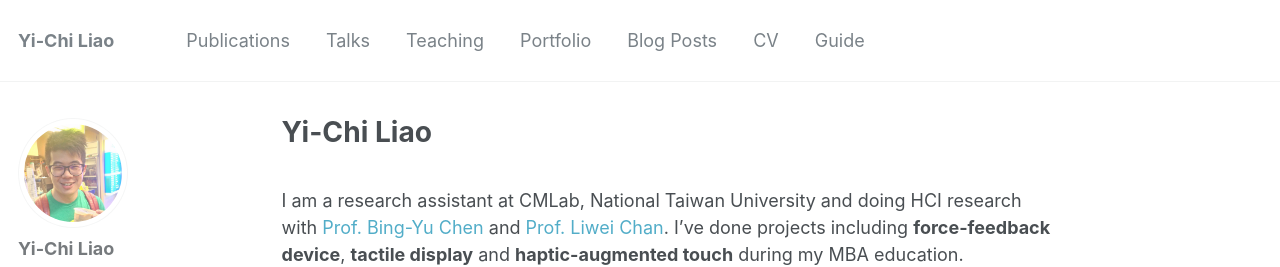
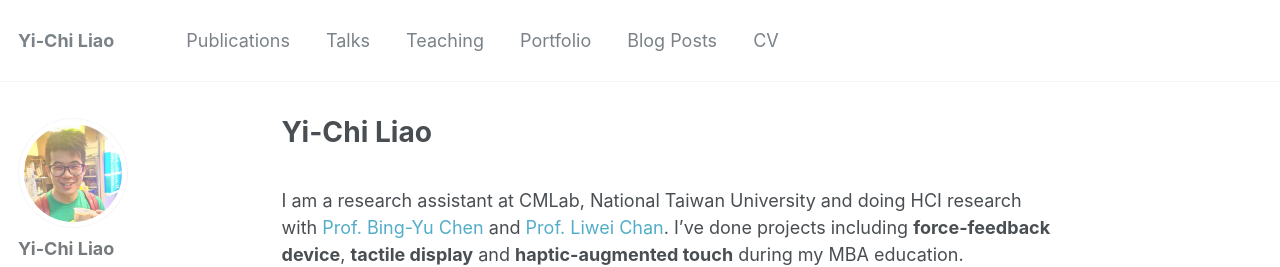
Before and after one commit to yichiliao/yichiliao.github.io, a Jekyll site: the page built from _pages/about.md, in a window 1280 px wide and 900 px high. Shown: the top 267 px of the window. Built offline with Jekyll 4.4.1, drawn with Linux system fonts in a browser that asks for light colours.

Commit message:
about page

```diff
--- a/_config.yml
+++ b/_config.yml
@@ -223,7 +223,7 @@
   # _portfolio
   - scope:
       path: ""
-      type: portfoliotest
+      type: portfolio
     values:
       layout: single
       author_profile: true
--- a/_data/navigation.yml
+++ b/_data/navigation.yml
@@ -17,6 +17,3 @@
 
   - title: "CV"
     url: /cv/
-
-  - title: "Guide"
-    url: /markdown/
```
